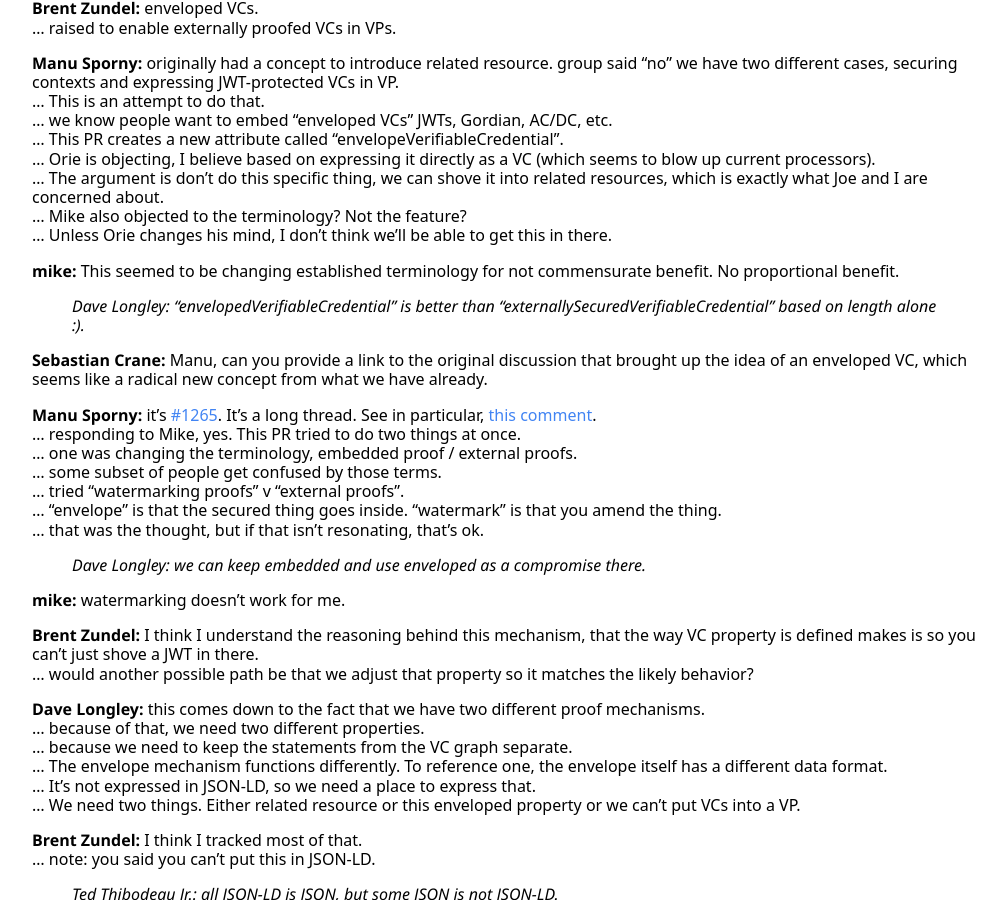
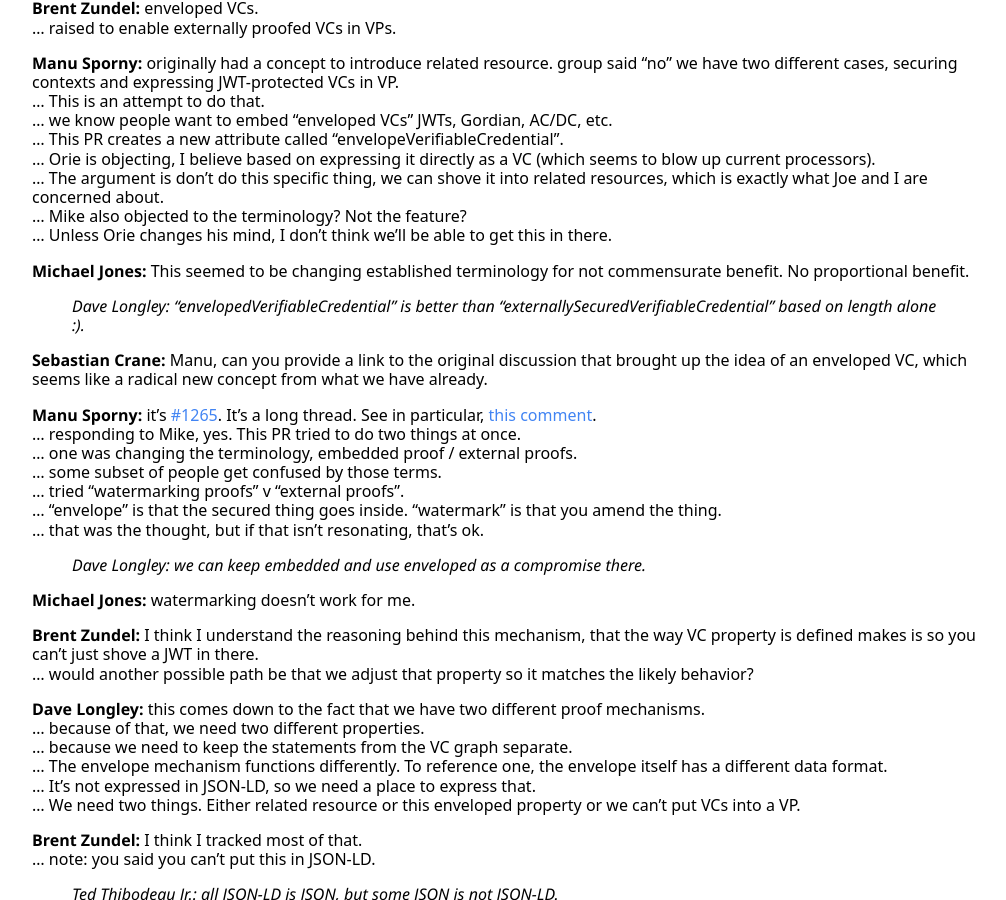
Before and after one commit to w3c/verifiable-credentials, a Jekyll site: the page built from _minutes/2023-12-05-vcwg-special.md, in a window 1280 px wide and 900 px high, scrolled down 3549 px. Shown: the whole window, without its empty margins (256-1262 px from the left). Built offline with Jekyll 4.4.1, drawn with Linux system fonts in a browser that asks for light colours; some web fonts are replaced.

Commit message:
Updated latest minute (wrong nickname was used)

```diff
--- a/_minutes/2023-12-05-vcwg-special.md
+++ b/_minutes/2023-12-05-vcwg-special.md
@@ -314,7 +314,7 @@ _See github pull request [vc-data-model#1358](https://github.com/w3c/vc-data-mod
 … Mike also objected to the terminology? Not the feature?
 … Unless Orie changes his mind, I don't think we'll be able to get this in there.
 
-**mike:** This seemed to be changing established terminology for not commensurate benefit. No proportional benefit.
+**Michael Jones:** This seemed to be changing established terminology for not commensurate benefit. No proportional benefit.
 
 > *Dave Longley:* "envelopedVerifiableCredential" is better than "externallySecuredVerifiableCredential" based on length alone :).
 
@@ -330,7 +330,7 @@ _See github pull request [vc-data-model#1358](https://github.com/w3c/vc-data-mod
 
 > *Dave Longley:* we can keep embedded and use enveloped as a compromise there.
 
-**mike:** watermarking doesn't work for me.
+**Michael Jones:** watermarking doesn't work for me.
 
 **Brent Zundel:** I think I understand the reasoning behind this mechanism, that the way VC property is defined makes is so you can't just shove a JWT in there.
 … would another possible path be that we adjust that property so it matches the likely behavior?
--- a/assets/nicknames.json
+++ b/assets/nicknames.json
@@ -552,6 +552,7 @@
             "MikeJones",
             "mike_jones",
             "mikej",
+            "mike",
             "self-issued",
             "selfissued",
             "webauthn"
```
